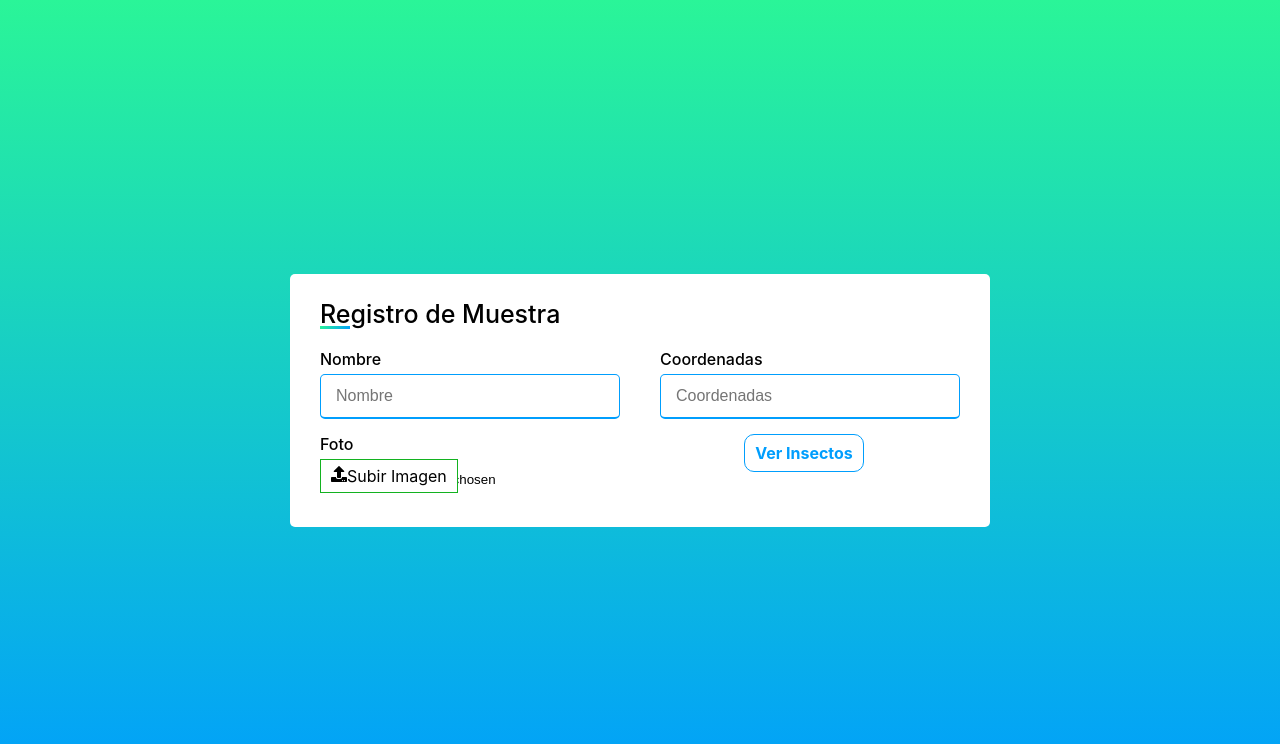
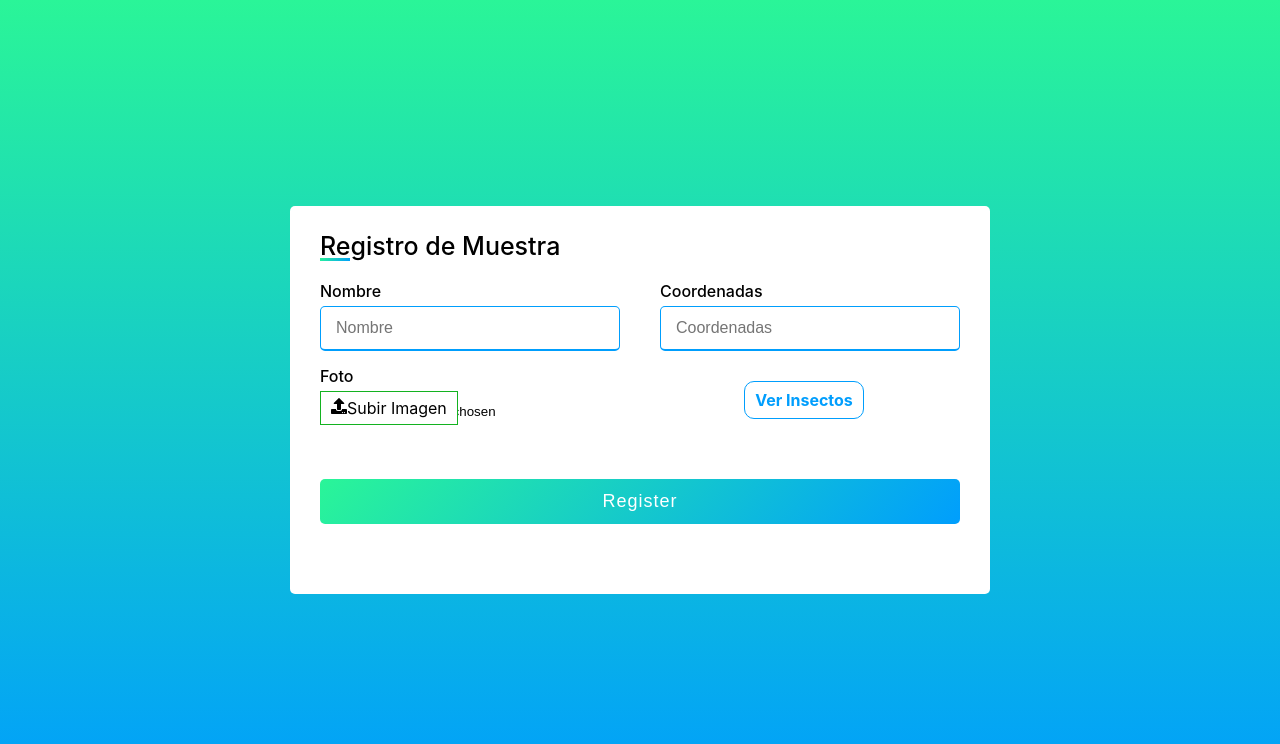
Before and after one commit to rikicop/insect-front-vercl, a Next.js app: page /crearinsecto in a window 1280 px wide. Shown: the top 744 px of the page. Built offline with nearby package versions, Linux system fonts and the light colour scheme; no server answers.

Commit message:
register

```diff
--- a/components/FormInsecto/CIStyles.tsx
+++ b/components/FormInsecto/CIStyles.tsx
@@ -47,6 +47,7 @@ form .user-details .input-box .link{
     padding: 0.5rem;
     text-align: center;
     font-weight: bolder;
+    margin-top: 15px;
 }
 
 .user-details .input-box .details{
--- a/components/FormInsecto/index.tsx
+++ b/components/FormInsecto/index.tsx
@@ -2,7 +2,6 @@ import React, { useEffect, useState } from 'react'
 import { Body } from './CIStyles'
 import {useForm, SubmitHandler} from 'react-hook-form'
 import {FaUpload} from 'react-icons/fa'
-import { useRouter } from 'next/router'
 import Link from 'next/link'
 
 interface IFormInput{
@@ -14,9 +13,6 @@ interface IFormInput{
 const FormInsecto = () => {
     const [location, setLocation] = useState({latitude: 0, longitude: 0})
     const [isSubmit, setIsSubmit] = useState(false)
-
-    const router = useRouter()
-
 
     useEffect(()=> {
     navigator.geolocation.getCurrentPosition(function(position) {
@@ -91,7 +87,11 @@ const FormInsecto = () => {
                             </Link>
                         </div>
                     </div>
+
                 </div>
+                 <div className="button">
+                        <input type="submit" name="" value="Register" />
+                    </div>
 
                 <div>
                     {errors.name && (
```
